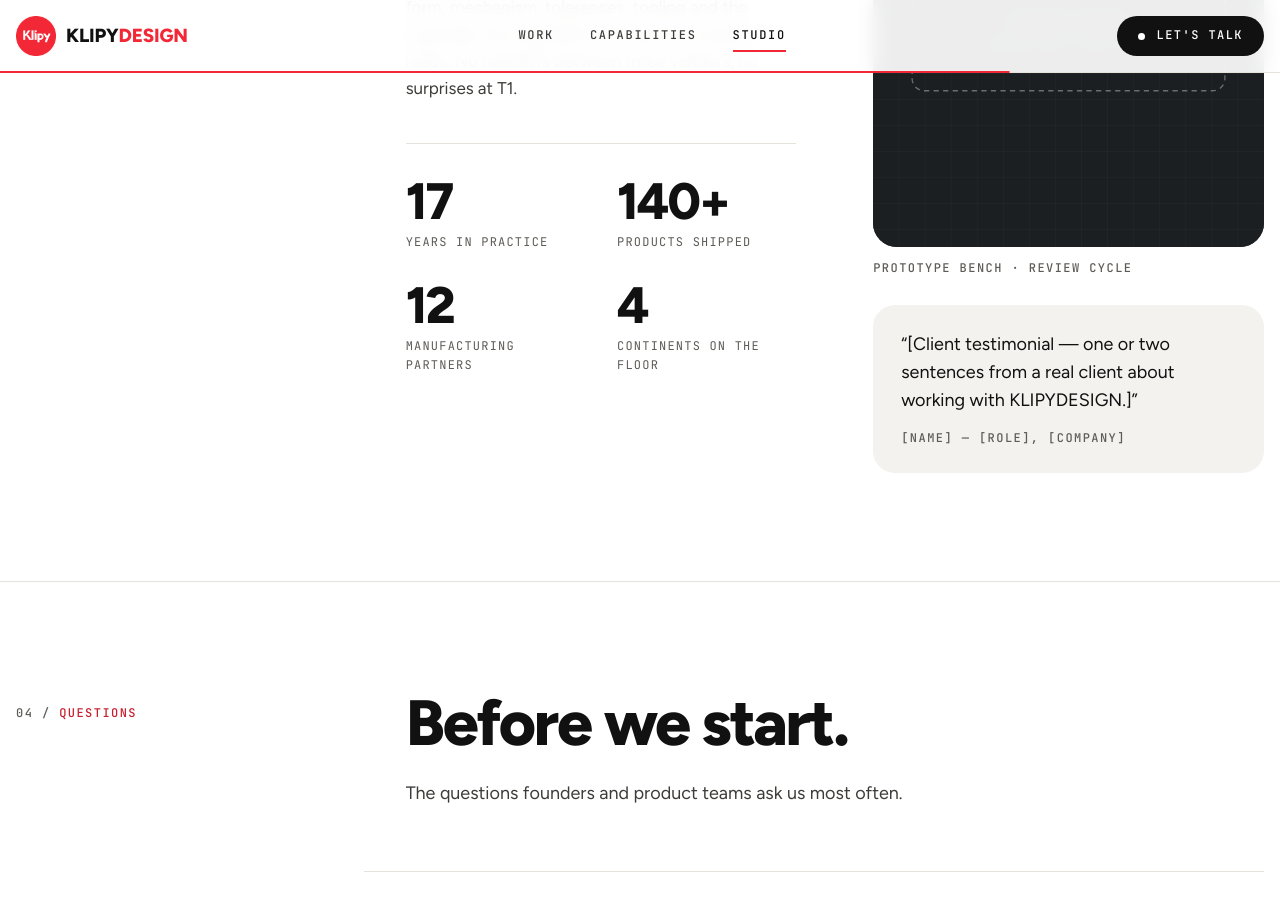
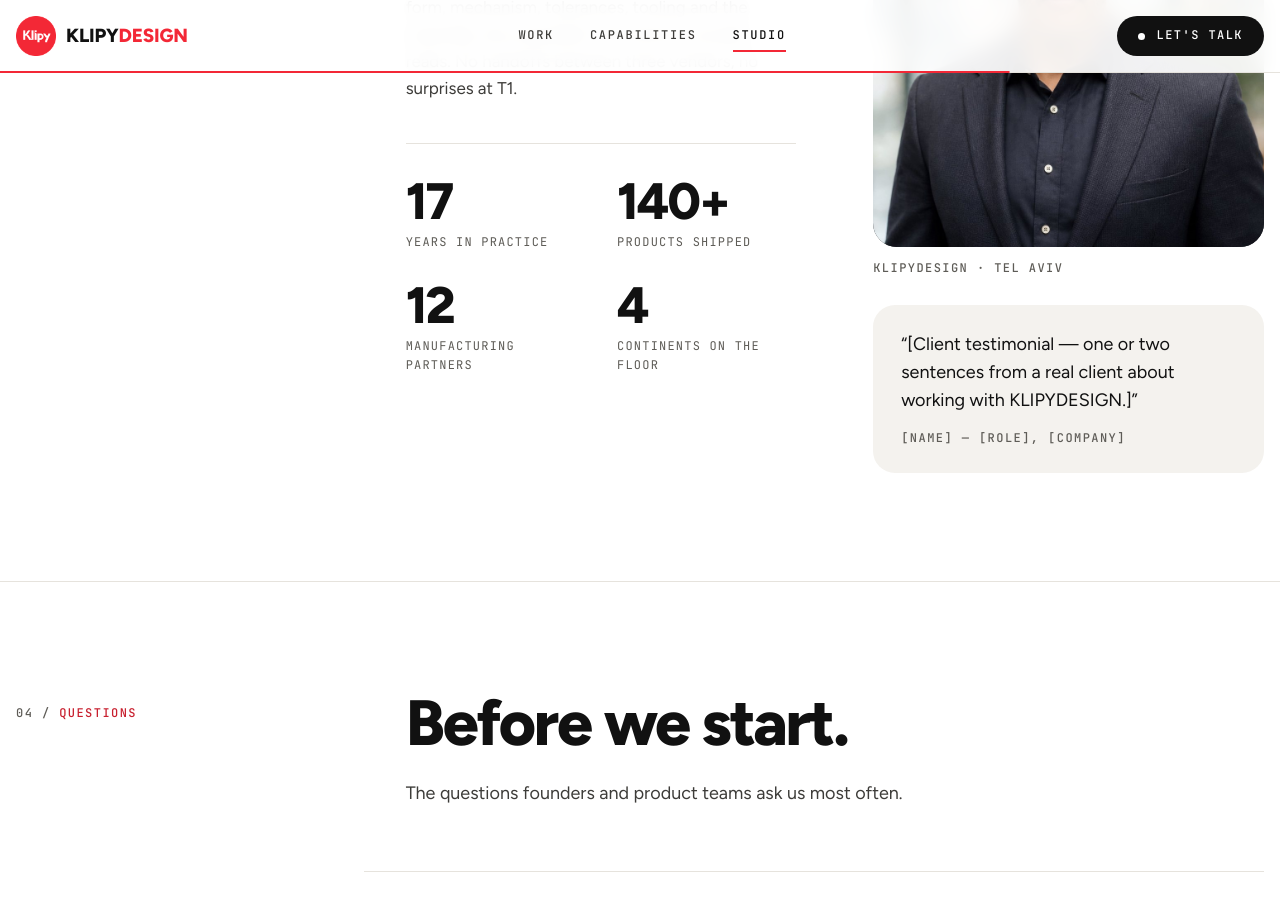
Before and after one commit to guy528/klipydesign-website, a Jekyll site: the page built from index.html, in a window 1280 px wide and 900 px high, scrolled down 7950 px. Built offline with Jekyll 4.4.1, drawn with Linux system fonts in a browser that asks for light colours.

Commit message:
Studio section: replace placeholder with portrait photo
Co-Authored-By: Claude Opus 5.5 <noreply@anthropic.com>
Claude-Session: https://claude.ai/code/session_01FDrXdrNQE49HaWyKezdKsz

```diff
--- a/index.html
+++ b/index.html
@@ -286,9 +286,9 @@ layout: null
       </div>
       <div class="studio__side">
         <figure class="studio__fig">
-          <img src="assets/img/studio.svg" alt="The KLIPYDESIGN prototype bench in Tel Aviv" width="900" height="1000" loading="lazy">
+          <img src="assets/img/studio-portrait.jpg" alt="Portrait at the KLIPYDESIGN studio in Tel Aviv" width="1400" height="1050" loading="lazy" style="object-position:50% 28%">
           <span class="chip">Studio — Tel Aviv</span>
-          <figcaption class="label">Prototype bench · review cycle</figcaption>
+          <figcaption class="label">KLIPYDESIGN · Tel Aviv</figcaption>
         </figure>
         <blockquote class="quote">
           <p>“[Client testimonial — one or two sentences from a real client about working with KLIPYDESIGN.]”</p>
```
Also changed, not shown: assets/img/studio-portrait.jpg (added).
